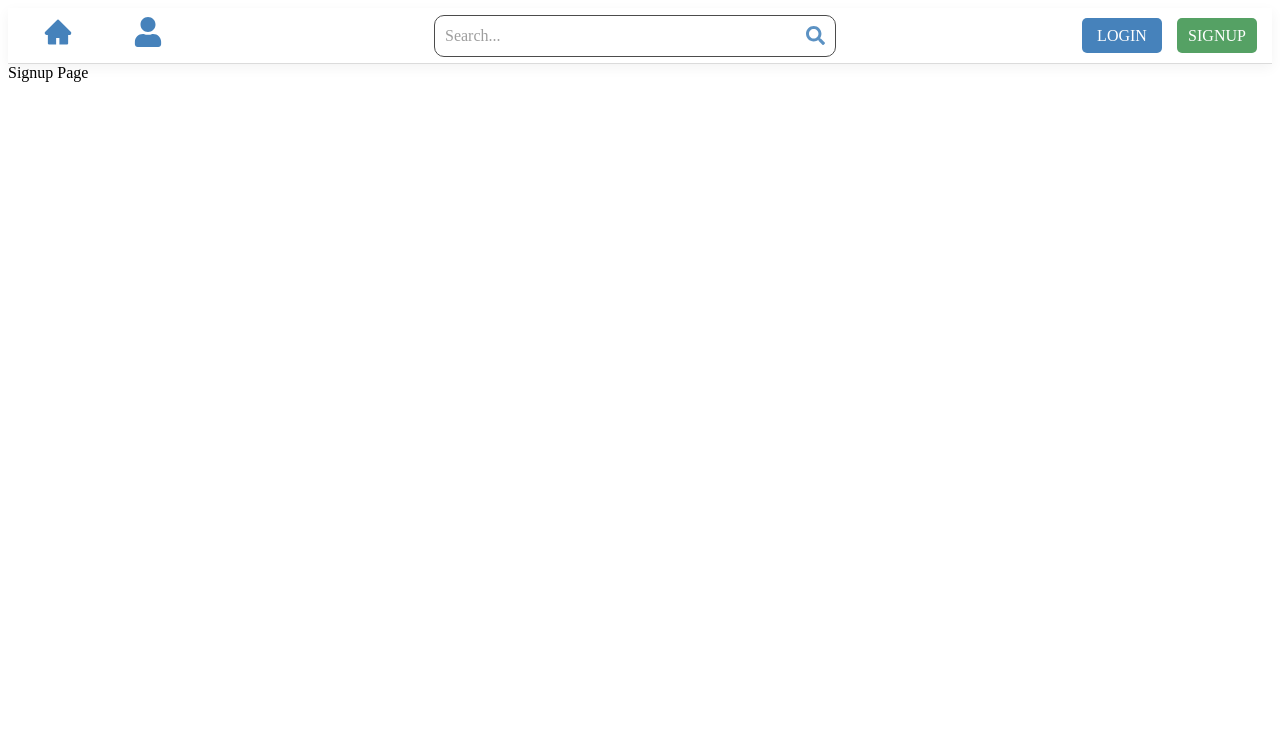
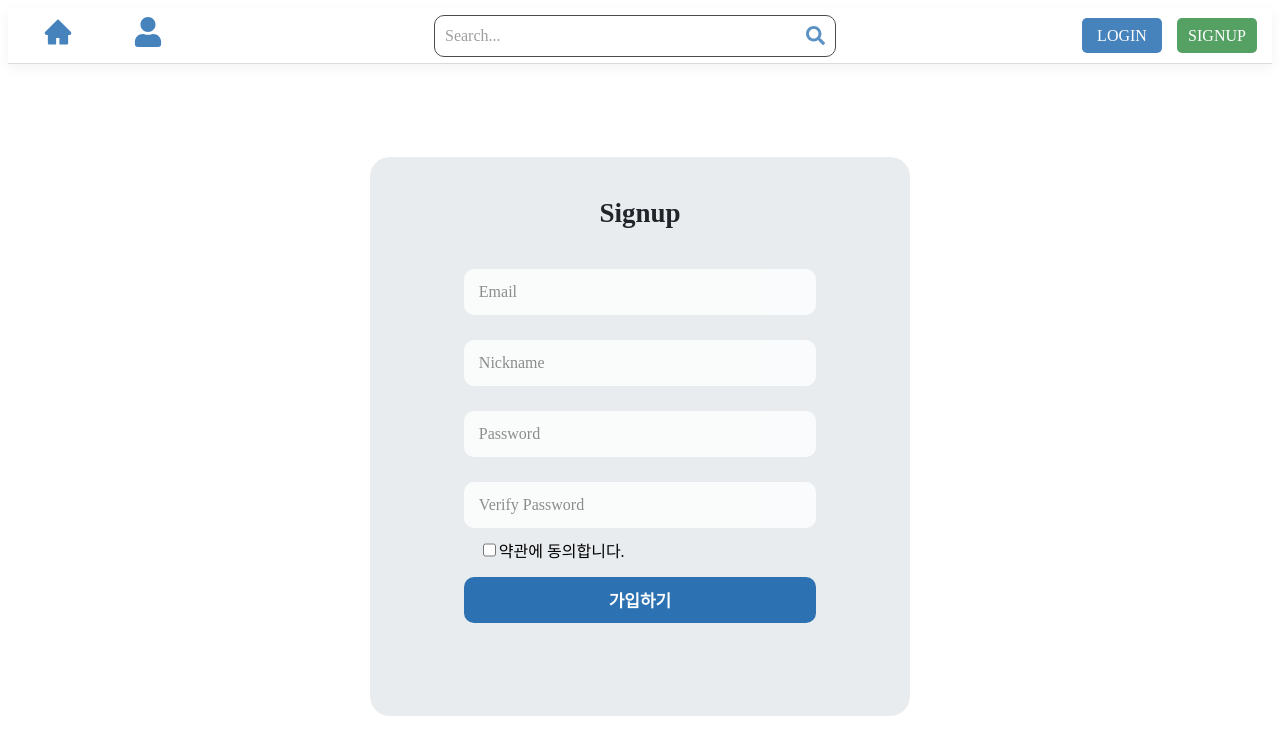
Before and after one commit to eomdh/damso, a Next.js app in the folder client/: page /signup in a window 1280 px wide. Shown: the top 754 px of the page. Built offline with nearby package versions, Linux system fonts and the light colour scheme.

Commit message:
Signup Form

```diff
--- /dev/null
+++ b/client/components/SignupForm.js
@@ -0,0 +1,108 @@
+import React, { useCallback } from 'react';
+import styled from 'styled-components';
+
+const Container = styled.div`
+  width: 30%;
+  height: 75%;
+  background-color: #e9ecef;
+  border-radius: 20px;
+  display: flex;
+  flex-direction: column;
+  justify-content: center;
+  align-items: center;
+  padding: 0 80px;
+`;
+
+const TitleContainer = styled.div`
+  width: 100%;
+  display: flex;
+  justify-content: center;
+  margin-top: 40px;
+  margin-bottom: 10px;
+`;
+
+const Title = styled.div`
+  font-weight: 600;
+  font-size: 27px;
+  color: #212529;
+`;
+
+const Form = styled.form`
+  width: 100%;
+  height: 80%;
+  display: flex;
+  flex-direction: column;
+  align-items: center;
+  margin-top: 30px;
+`;
+
+const Input = styled.input`
+  all: unset;
+  border-radius: 10px;
+  width: 85%;
+  height: 30px;
+  padding: 8px 15px;
+  background-color: white;
+  opacity: 0.8;
+  margin-bottom: 25px;
+  &:hover,
+  &:focus {
+    opacity: 1;
+  }
+`;
+
+const CheckBoxContainer = styled.div`
+  display: flex;
+  width: 85%;
+  justify-content: flex-start;
+  margin-top: -15px;
+  margin-bottom: 15px;
+`;
+
+const CheckBox = styled.input``;
+
+const SubmitButton = styled.button`
+  all: unset;
+  border-radius: 10px;
+  width: 85%;
+  height: 30px;
+  padding: 8px 15px;
+  background-color: #1864ab;
+  color: white;
+  font-weight: 700;
+  font-size: 17px;
+  text-align: center;
+  cursor: pointer;
+  opacity: 0.9;
+  outline: none;
+  &:hover {
+    opacity: 1;
+  }
+`;
+
+const SignupForm = () => {
+  const onSignupSubmit = useCallback(() => {
+
+  }, []);
+
+  return (
+    <Container>
+      <TitleContainer>
+        <Title>Signup</Title>
+      </TitleContainer>
+      <Form onSubmit={onSignupSubmit}>
+        <Input type="email" placeholder="Email"></Input>
+        <Input type="text" placeholder="Nickname"></Input>
+        <Input type="password" placeholder="Password"></Input>
+        <Input type="password" placeholder="Verify Password"></Input>
+        <CheckBoxContainer>
+          <CheckBox type="checkbox" />
+          <label htmlFor={CheckBox}>약관에 동의합니다.</label>
+        </CheckBoxContainer>
+        <SubmitButton type="submit">가입하기</SubmitButton>
+      </Form>
+    </Container>
+  )
+};
+
+export default SignupForm;
--- a/client/pages/signup.js
+++ b/client/pages/signup.js
@@ -1,11 +1,29 @@
 import React from 'react';
+import Head from 'next/head';
+import styled from 'styled-components';
 import AppLayout from '../components/AppLayout';
+import SignupForm from '../components/SignupForm';
+
+const Container = styled.div`
+  width: 100%;
+  height: calc(100vh - 55px);
+  display: flex;
+  justify-content: center;
+  align-items: center;
+`;
 
 const Signup = () => {
   return (
-    <AppLayout>
-      <div>Signup Page</div>
-    </AppLayout>
+    <>
+      <Head>
+        <title>Bluejay | Signup</title>
+      </Head>
+      <AppLayout>
+        <Container>
+          <SignupForm />
+        </Container>
+      </AppLayout>
+    </>
   )
 };
 
```
Also changed, not shown: client/components/LoginForm.js (added, +24 -0 lines), client/pages/login.js (+9 -3 lines), client/pages/profile.js (+9 -3 lines).
